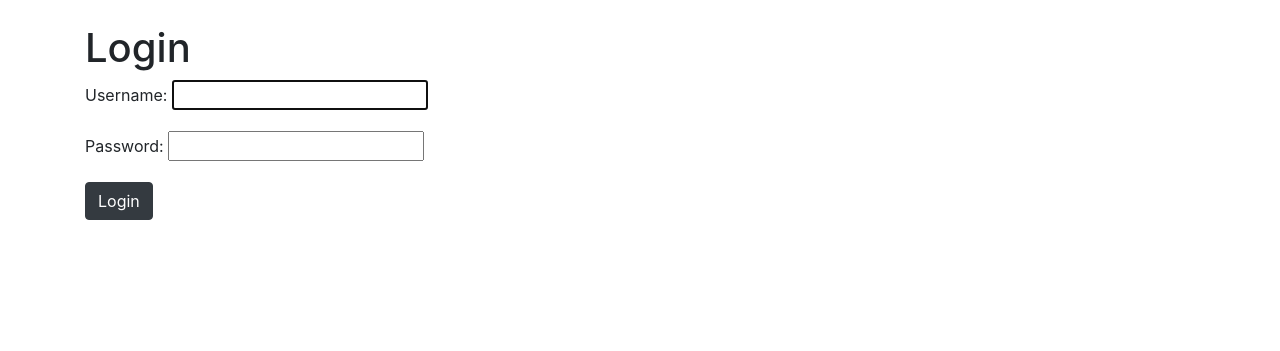
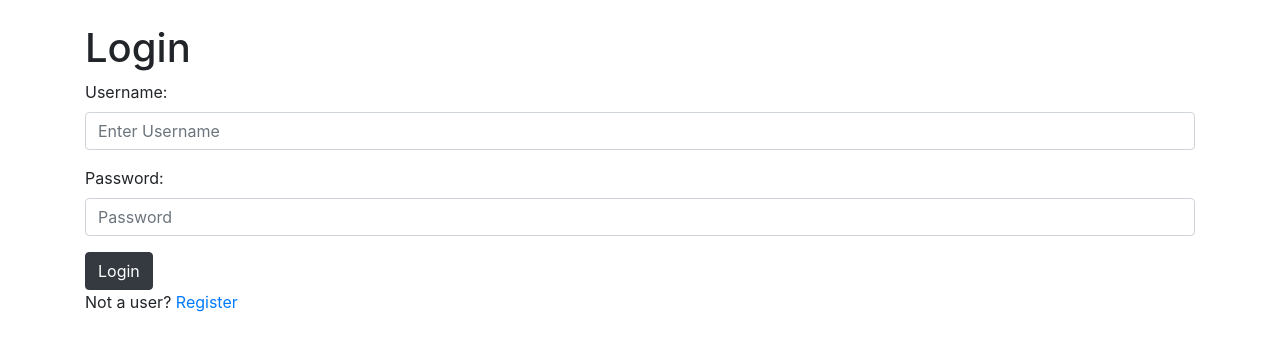
Before and after one commit to CliveC99/car-rating, a Django app: page /signup/login/ in a window 1280 px wide. Shown: the part 56-407 px from the top of the page. Run offline with Django 4.2, Linux system fonts and the light colour scheme; some libraries are stand-ins or nearby versions.

Commit message:
Style login page with bootstrap

```diff
--- a/signup/templates/registration/login.html
+++ b/signup/templates/registration/login.html
@@ -15,10 +15,19 @@
 
     <h1>Login</h1>
     <div class="form-group">
-    <form method="POST">
-        {% csrf_token %}
-        {{ form.as_p }}
-        <button class="btn btn-dark">Login</button>
+        <form method="POST">
+            {% csrf_token %}
+            <form>
+                <div class="form-group">
+                    <label for="username">Username:</label>
+                    <input type="text" class="form-control" name="username" placeholder="Enter Username">
+                </div>
+                <div class="form-group">
+                    <label for="password">Password:</label>
+                    <input type="password" class="form-control" name="password" placeholder="Password">
+                </div>
+                <button class="btn btn-dark">Login</button>
+                <p>Not a user? <a href="{% url 'register' %}">Register</a></p>
     </div>
 
 
```
Also changed, not shown: db.sqlite3.
